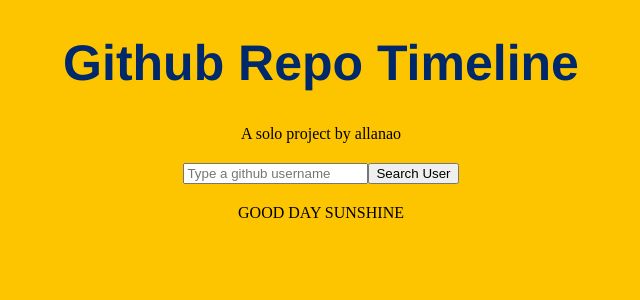
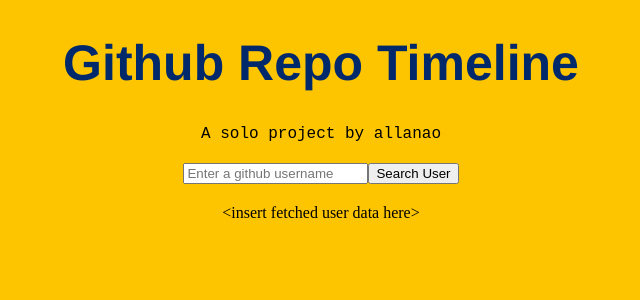
Before and after one commit to allanao/githubRepoTimeline, a React app: page / in a window 1280 px wide. Shown: the top 300 px of the page, without its empty margins (319-959 px from the left). Built offline with nearby package versions, Linux system fonts and the light colour scheme.

Commit message:
successfully fetches github data of username input upon button click

```diff
--- /dev/null
+++ b/client/App.jsx
@@ -0,0 +1,79 @@
+import React, { Component } from 'react';
+// import { Switch, Route } from 'react-router-dom';
+
+// child components
+import Search from './components/Search.jsx';
+import Info from './components/Info.jsx';
+// import Timeline from './Timeline';
+
+// For using async await on this component
+import regeneratorRuntime from "regenerator-runtime";
+
+// const API_KEY = 'SHA256:/V+HDj6Uwl/9DEfHjUc91eZSCudrPXQVhKJQMRoAi/I=';
+const client_id = 'Iv1.60275089b6a5eee8';
+const client_secret = 'c68f5a1691565c1374fca0e04b9793b0f3c3ed17';
+
+class App extends Component {
+    // constructor(props) {
+    //     super(props);
+    //     // this.handleClick = this.handleClick.bind(this);
+    //     this.state = {
+    //         username: null,
+    //     }
+    // }
+
+    state = {
+        username: null,
+    }
+
+    // handleClick function
+    handleClick = async (e) => {
+        // HANDLES USER INPUT EVENT
+        // prevents app from refreshing upon clicking button
+        e.preventDefault();
+        // this.state.username = e.target.elements.username.value;
+        const username = e.target.elements.username.value;
+        console.log(e.target.elements);
+        // console.log('search user:', this.state.username);
+
+
+        // FETCHES DATA FROM API
+        const api_call = await fetch(`https://api.github.com/users/${username}?client_id=${client_id}&client_secret=${client_secret}`);
+
+        const data = await api_call.json();
+        console.log('fetched data', data);
+
+
+        // SETS THE STATE
+        // this.setState({
+        //     username: e.target.elements.username.value,
+        // });
+        // console.log('search user:', this.state.username);
+    }
+
+    // fetchUserInfo function
+    // fetchUserInfo = async (user) => {
+    //     const api_call = fetch(`https://api.github.com/users/${username}?client_id=${client_id}&client_secret=${client_secret}`);
+
+
+    //     const data = await api_call.json();
+    //     console.log('fetched data', data);
+
+    // }
+
+    render() {
+        // handle state
+
+        // variables to store text; should only appear after user hits Search button
+        // let test = 'GOOD DAY SUNSHINE';
+
+        return (
+            <div>
+                <Search key='searchbar' handleClick={this.handleClick} />
+                <Info key='userInfo' />
+            </div>
+        );
+    }
+}
+
+export default App;
--- a/client/components/App.jsx
+++ /dev/null
@@ -1,37 +0,0 @@
-import React, { Component } from 'react';
-import Search from './Search.jsx';
-// import Timeline from './Timeline';
-
-class App extends Component {
-    constructor(props) {
-        super(props);
-        // this.handleClick = this.handleClick.bind(this);
-        // this.state = {}
-    }
-
-    // handleClick function
-
-    render() {
-        // handle state
-
-        // variables to store text; should only appear after user hits Search button
-        let test = 'GOOD DAY SUNSHINE';
-
-        return (
-            <div>
-                <div id="searchContainer">
-                    <Search key='searchbar' />
-                    <button id='searchbn' onClick={null}>
-                        Search User
-                    </button>
-                </div>
-
-                <div id="info">
-                    {test}
-                </div>
-            </div>
-        );
-    }
-}
-
-export default App;
--- /dev/null
+++ b/client/components/Info.jsx
@@ -0,0 +1,13 @@
+import React from 'react';
+import PropTypes from 'prop-types';
+
+const Info = (props) => {
+    let test = '<insert fetched user data here>';
+    return (
+        <div id="info">
+            {test}
+        </div>
+    );
+}
+
+export default Info;
--- a/client/components/Search.jsx
+++ b/client/components/Search.jsx
@@ -4,16 +4,19 @@
 class Search extends Component {
     constructor(props){
         super(props);
-        this.state = {
-            username: null
-        }
+        // this.state = {
+        //     username: null
+        // }
     }
 
     render() {
         // handle state here
 
         return (
-            <input type="text" placeholder="Type a github username"></input>
+            <form id="searchContainer" onSubmit={this.props.handleClick}>
+                <input type="text" name="username" placeholder="Enter a github username" />
+                <button id='searchbn'> Search User </button>
+            </form>
         );
     }
 };
--- a/client/scss/style.css
+++ b/client/scss/style.css
@@ -11,6 +11,10 @@
     text-align: center;
 }
 
+body p {
+    font-family: 'Courier New', Courier, monospace;
+}
+
 #searchContainer {
     margin: 20px;
 }
--- a/package.json
+++ b/package.json
@@ -14,6 +14,7 @@
   "license": "ISC",
   "devDependencies": {
     "@babel/core": "^7.14.3",
+    "@babel/plugin-transform-runtime": "^7.14.3",
     "@babel/preset-env": "^7.14.2",
     "@babel/preset-react": "^7.13.13",
     "babel-loader": "^8.2.2",
@@ -33,6 +34,7 @@
     "isomorphic-fetch": "^3.0.0",
     "prop-types": "^15.7.2",
     "react": "^17.0.2",
-    "react-dom": "^17.0.2"
+    "react-dom": "^17.0.2",
+    "react-router-dom": "^5.2.0"
   }
 }
--- a/webpack.config.js
+++ b/webpack.config.js
@@ -16,7 +16,8 @@
                 use: {
                     loader: 'babel-loader',
                     options: {
-                        presets: ['@babel/preset-env', '@babel/preset-react']
+                        presets: ['@babel/preset-env', '@babel/preset-react'],
+                        plugins: ["@babel/plugin-transform-runtime"]
                     },
                 },
             },
```
Also changed, not shown: client/index.js (+4 -3 lines), 3 other files (tests, documents, lock files or other folders).
